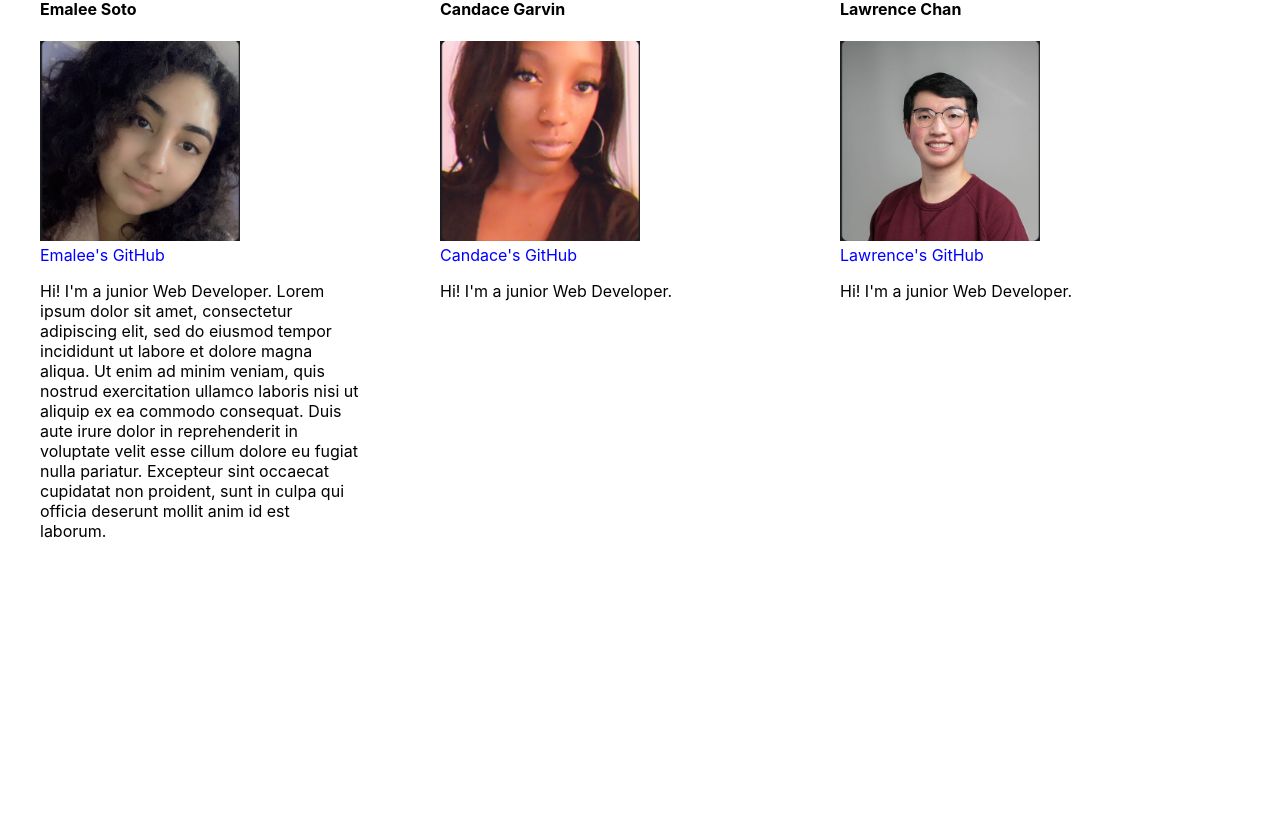
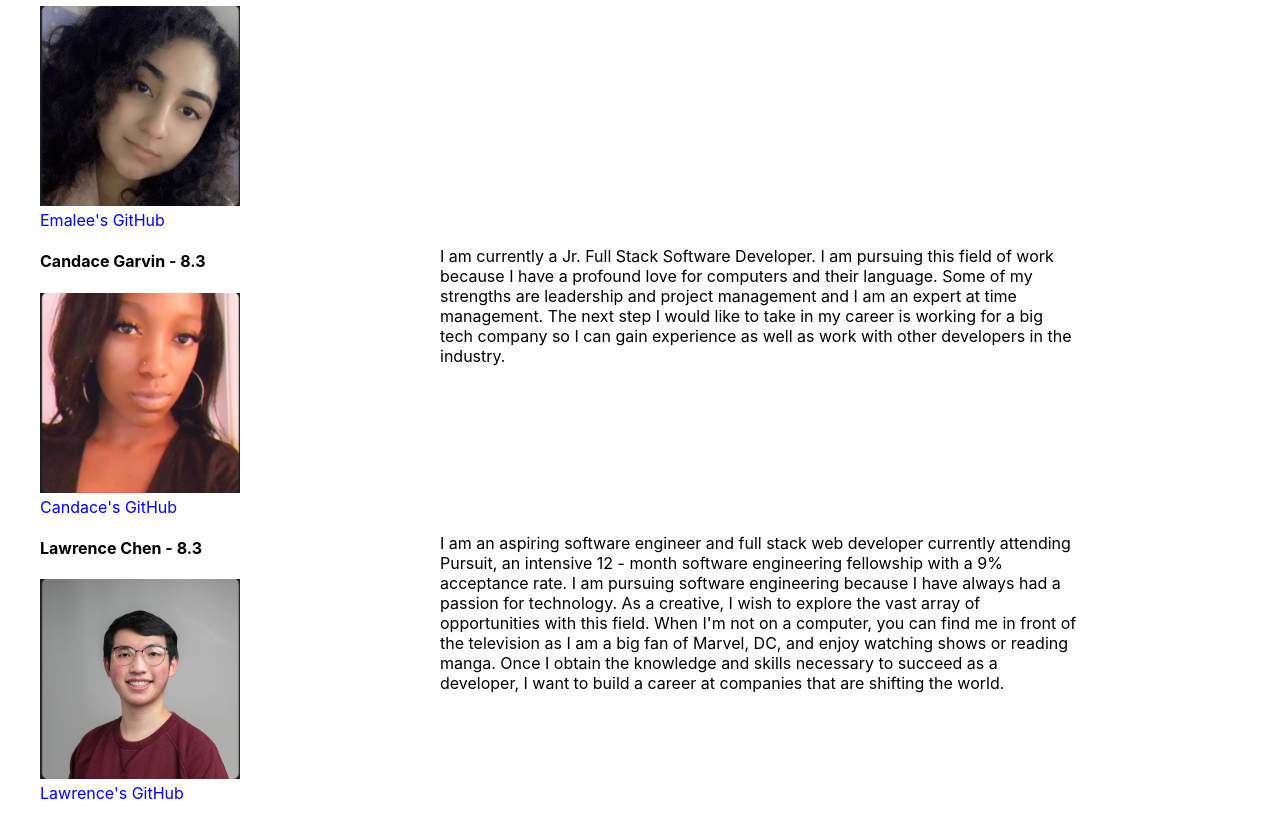
Before and after one commit to lchen6283/Group-4-YouTube-Clone-Project, a React (Create React App) app: page /about in a window 1280 px wide. Shown: the part 306-1144 px from the top of the page. Before the commit the page ends 903 px from the top, so only its background shows below. Built offline with nearby package versions, Linux system fonts and the light colour scheme.

Commit message:
about grid update

```diff
--- a/src/components/About.css
+++ b/src/components/About.css
@@ -6,12 +6,19 @@
   height: 200px;
   width: 200px;
 }
-.bioSections {
+/* .bioSections {
+  display: grid;
+  grid-template-columns: repeat(2, 1fr);
+  text-align: center;
+} */
+
+.card {
   display: grid;
   grid-template-columns: repeat(3, 1fr);
 }
 
-.bioText {
+.col-2 {
+  grid-column: span 2/4;
   margin-right: 20%;
 }
 
--- a/src/components/About.js
+++ b/src/components/About.js
@@ -20,11 +20,11 @@ const About = () => {
         title or content and be met with thousands of video that meet their
         search. We hope we have done it justice. Thanks for stopping by.{" "}
       </p>
-      <h3>Engineered By:</h3>
-      <div className="bioSections">
-        {/* <h6>Emalee Soto,<br></br> Candace Garvin, <br></br>and Lawrence Chan</h6> */}
-        <div className="card">
-          <h4>Emalee Soto</h4>
+      <hr />
+
+      <div className="card">
+        <div className="col-1">
+          <h4>Emalee Soto - 8.3</h4>
           <img src={Emalee} alt="Emalee Soto" />
           <br />
           <a
@@ -35,19 +35,14 @@ const About = () => {
           >
             Emalee's GitHub
           </a>
-          <p className="bioText">
-            Hi! I'm a junior Web Developer. Lorem ipsum dolor sit amet,
-            consectetur adipiscing elit, sed do eiusmod tempor incididunt ut
-            labore et dolore magna aliqua. Ut enim ad minim veniam, quis nostrud
-            exercitation ullamco laboris nisi ut aliquip ex ea commodo
-            consequat. Duis aute irure dolor in reprehenderit in voluptate velit
-            esse cillum dolore eu fugiat nulla pariatur. Excepteur sint occaecat
-            cupidatat non proident, sunt in culpa qui officia deserunt mollit
-            anim id est laborum.
-          </p>
         </div>
-        <div className="card">
-          <h4>Candace Garvin</h4>
+        <div className="col-2">
+          <p>Hi! I'm a junior Web Developer.</p>
+        </div>
+      </div>
+      <div className="card">
+        <div className="col-1">
+          <h4>Candace Garvin - 8.3</h4>
           <img src={Candace} alt="Candace Garvin" />
           <br />
           <a
@@ -58,10 +53,22 @@ const About = () => {
           >
             Candace's GitHub
           </a>
-          <p>Hi! I'm a junior Web Developer.</p>
         </div>
-        <div className="card">
-          <h4> Lawrence Chan</h4>
+        <div className="col-2">
+          <p className="bioText">
+            I am currently a Jr. Full Stack Software Developer. I am pursuing
+            this field of work because I have a profound love for computers and
+            their language. Some of my strengths are leadership and project
+            management and I am an expert at time management. The next step I
+            would like to take in my career is working for a big tech company so
+            I can gain experience as well as work with other developers in the
+            industry.
+          </p>
+        </div>
+      </div>
+      <div className="card">
+        <div className="col-1">
+          <h4> Lawrence Chen - 8.3</h4>
           <img src={Lawrence} alt="Lawrence Chen" />
           <br />
           <a
@@ -72,7 +79,20 @@ const About = () => {
           >
             Lawrence's GitHub
           </a>
-          <p>Hi! I'm a junior Web Developer.</p>
+        </div>
+        <div className="col-2">
+          <p className="bioText">
+            I am an aspiring software engineer and full stack web developer
+            currently attending Pursuit, an intensive 12 - month software
+            engineering fellowship with a 9% acceptance rate. I am pursuing
+            software engineering because I have always had a passion for
+            technology. As a creative, I wish to explore the vast array of
+            opportunities with this field. When I'm not on a computer, you can
+            find me in front of the television as I am a big fan of Marvel, DC,
+            and enjoy watching shows or reading manga. Once I obtain the
+            knowledge and skills necessary to succeed as a developer, I want to
+            build a career at companies that are shifting the world.
+          </p>
         </div>
       </div>
     </div>
--- a/src/components/Nav.css
+++ b/src/components/Nav.css
@@ -14,8 +14,6 @@ header {
 
 h1:hover {
   background-color: lightcoral;
-  padding: 10px 0px;
-  transition: all 0.5s ease;
 }
 
 a {
```
